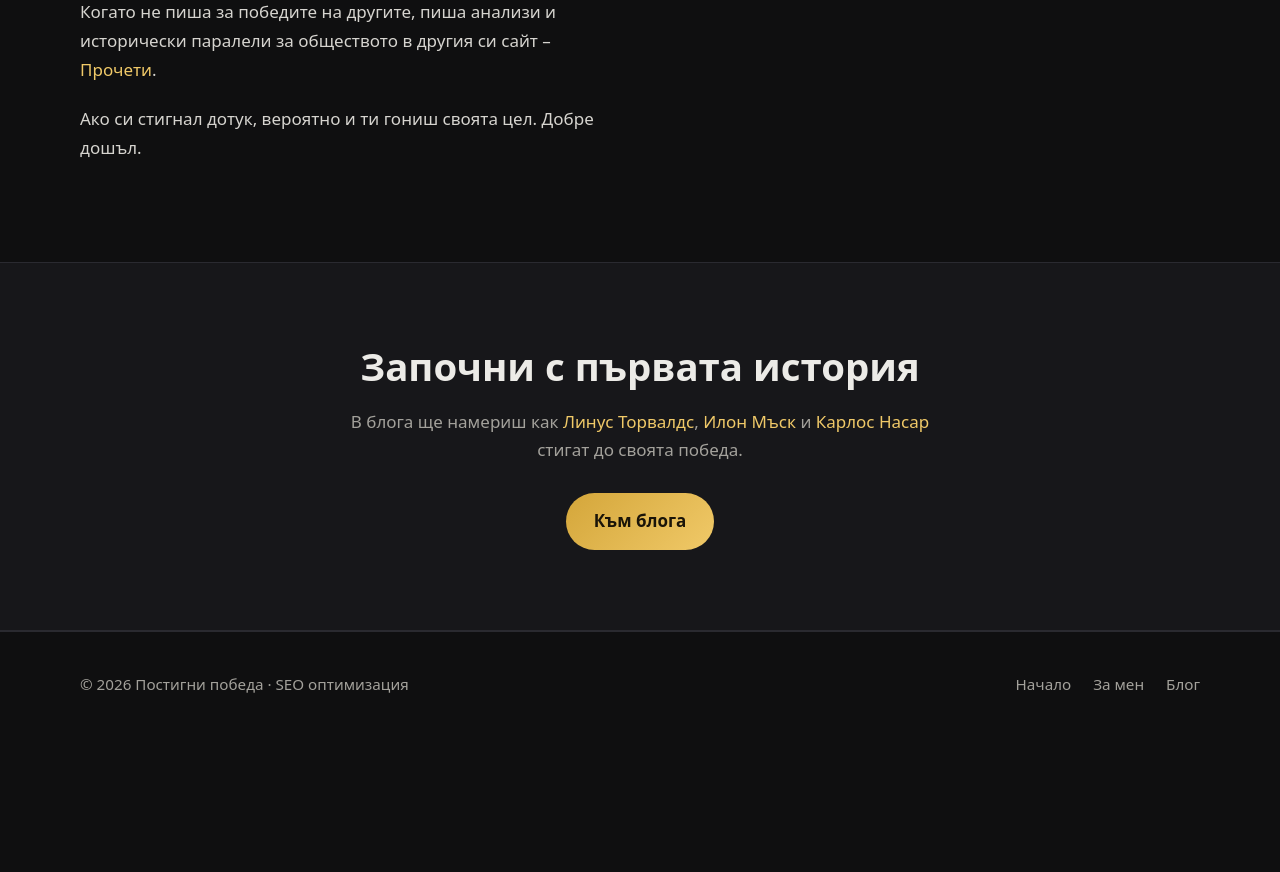
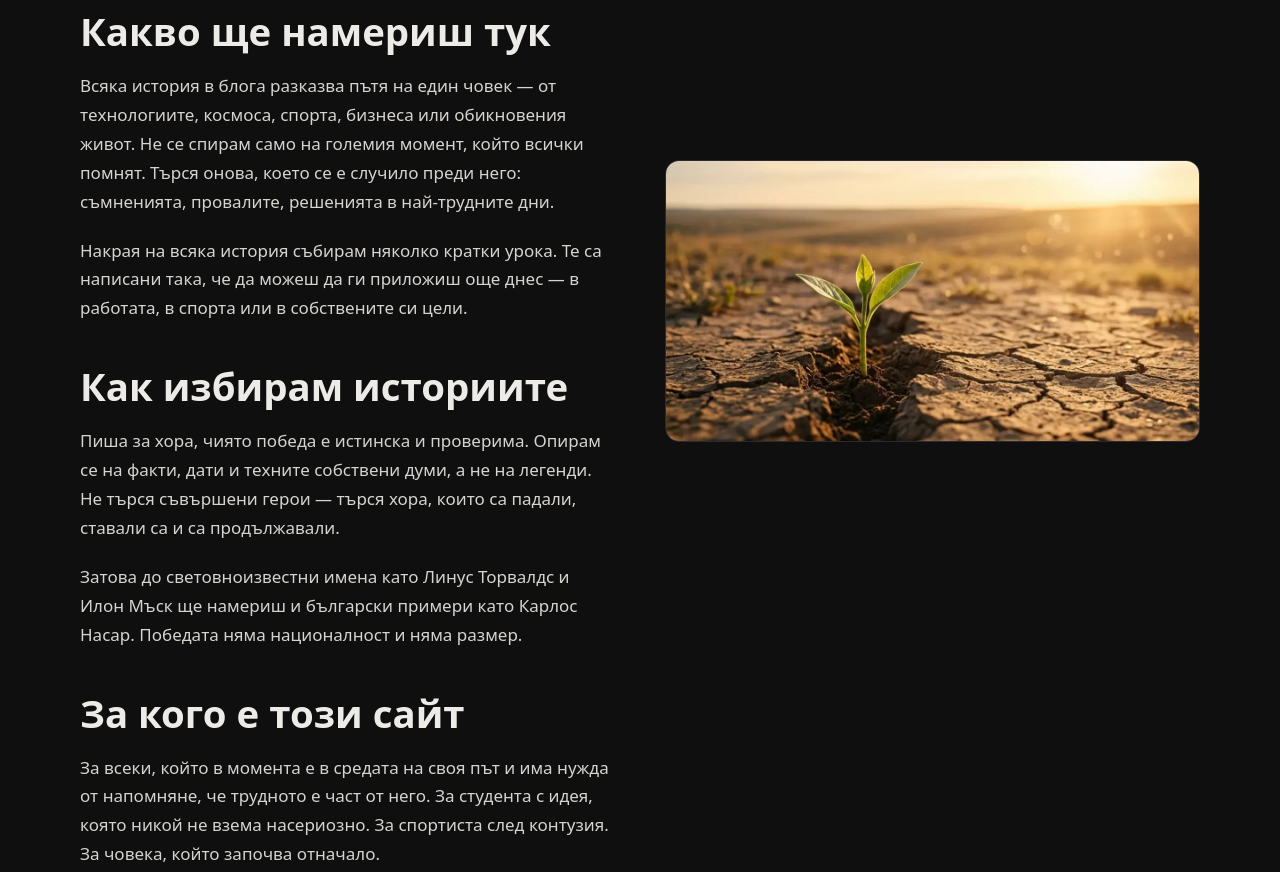
Before and after one commit to inweblife/koli-za-scrap, a plain HTML site: page about/index.html in a window 1280 px wide. Shown: the part 1036-1908 px from the top of the page. Before the commit the page ends 1774 px from the top, so only its background shows below. Drawn offline with Linux system fonts and the light colour scheme.

Commit message:
За мен: разширен текст
Co-Authored-By: Claude Opus 5.5 <noreply@anthropic.com>
Claude-Session: https://claude.ai/code/session_01YKFebnrRjCz2WnmyJ1BfXF

```diff
--- a/about/index.html
+++ b/about/index.html
@@ -52,6 +52,14 @@
       <p>Казвам се Иван. Вярвам, че победата не е събитие, а навик — нещо, което се гради всеки ден с малки, понякога незабележими стъпки.</p>
       <p>„Постигни победа“ е мястото, където събирам истории и уроци от хора, които са постигнали нещо голямо. Не за да им се възхищаваме отстрани, а за да разберем как са го направили и какво можем да вземем за себе си.</p>
       <blockquote>Растението не пита дали почвата е подходяща. То просто расте.</blockquote>
+      <h2>Какво ще намериш тук</h2>
+      <p>Всяка история в блога разказва пътя на един човек — от технологиите, космоса, спорта, бизнеса или обикновения живот. Не се спирам само на големия момент, който всички помнят. Търся онова, което се е случило преди него: съмненията, провалите, решенията в най-трудните дни.</p>
+      <p>Накрая на всяка история събирам няколко кратки урока. Те са написани така, че да можеш да ги приложиш още днес — в работата, в спорта или в собствените си цели.</p>
+      <h2>Как избирам историите</h2>
+      <p>Пиша за хора, чиято победа е истинска и проверима. Опирам се на факти, дати и техните собствени думи, а не на легенди. Не търся съвършени герои — търся хора, които са падали, ставали са и са продължавали.</p>
+      <p>Затова до световноизвестни имена като Линус Торвалдс и Илон Мъск ще намериш и български примери като Карлос Насар. Победата няма националност и няма размер.</p>
+      <h2>За кого е този сайт</h2>
+      <p>За всеки, който в момента е в средата на своя път и има нужда от напомняне, че трудното е част от него. За студента с идея, която никой не взема насериозно. За спортиста след контузия. За човека, който започва отначало.</p>
       <p>Когато не пиша за победите на другите, пиша анализи и исторически паралели за обществото в другия си сайт – <a href="https://procheti.link/">Прочети</a>.</p>
       <p>Ако си стигнал дотук, вероятно и ти гониш своята цел. Добре дошъл.</p>
     </div>
```
